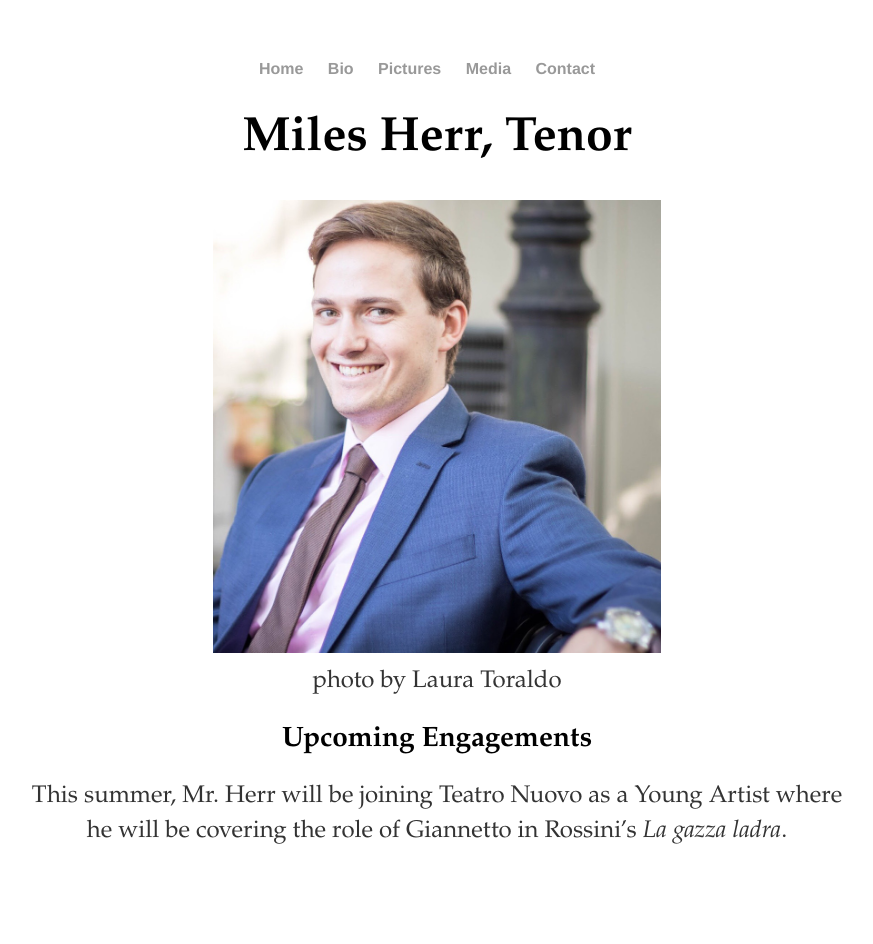
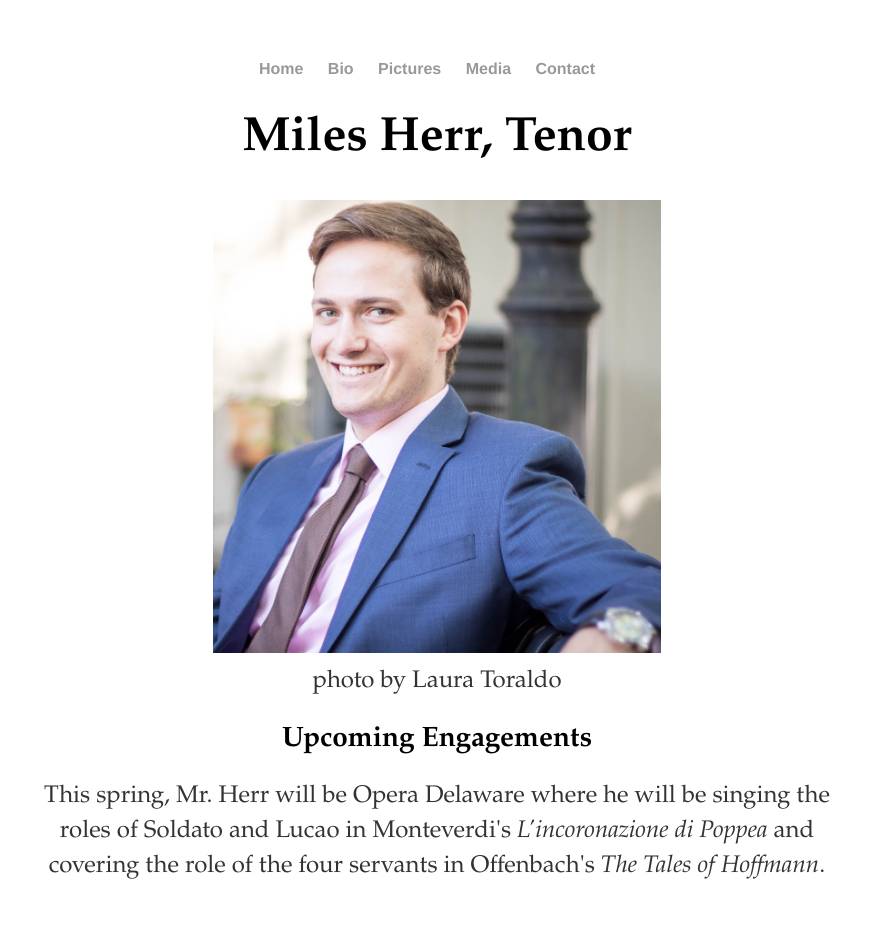
Before and after one commit to leemlb06pmi/leemlb06pmi.github.io, a Jekyll site: the page built from index.html, in a window 1280 px wide. Shown: the whole page, without its empty margins (203-1076 px from the left). Built offline with Jekyll 4.4.1, drawn with Linux system fonts in a browser that asks for light colours; before the commit the page ends 910 px from its top, so only the background shows below that.

Commit message:
changed the homepage message

```diff
--- a/index.html
+++ b/index.html
@@ -12,7 +12,8 @@ title: Miles Herr, Tenor
 	</p>
 <blockquote>
 <h1 style="font-size:1.75em;">Upcoming Engagements</h1>
-<p style="text-align:center;">This summer, Mr. Herr will be joining Teatro Nuovo as a Young Artist where he
-	will be covering the role of Giannetto in Rossini’s <em>La gazza ladra</em>.</p>
+<p style="text-align:center;">This spring, Mr. Herr will be Opera Delaware where he will be singing the roles of Soldato
+	and Lucao in Monteverdi's <em>L'incoronazione di Poppea</em> and covering the role of the four servants in
+	Offenbach's <em>The Tales of Hoffmann</em>.</p>
 </blockquote>
 </div><!-- /.blurb -->
```
